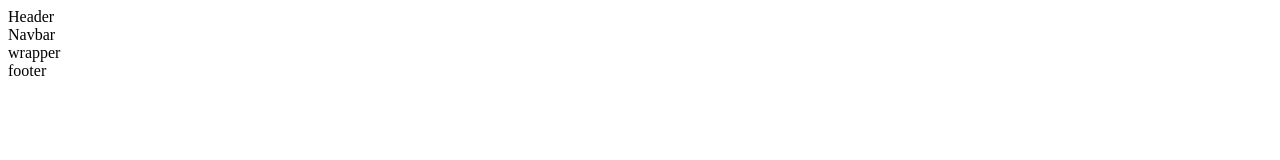
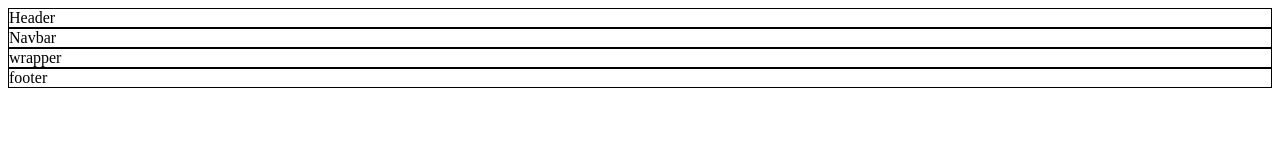
Before and after one commit to Polysoude51/Test-js, a website: page index.html in a window 1280 px wide. Drawn offline with Linux system fonts and the light colour scheme.

Commit message:
relation html/css

```diff
--- a/index.html
+++ b/index.html
@@ -3,7 +3,9 @@
 <head>
     <meta charset="UTF-8">
     <meta name="viewport" content="width=device-width, initial-scale=1.0">
-    <title>Document</title>
+    <title>Formation JS</title>
+    <link rel="stylesheet" href="/style/style.css">
+
 </head>
 <body>
     <div>Header</div>
```
